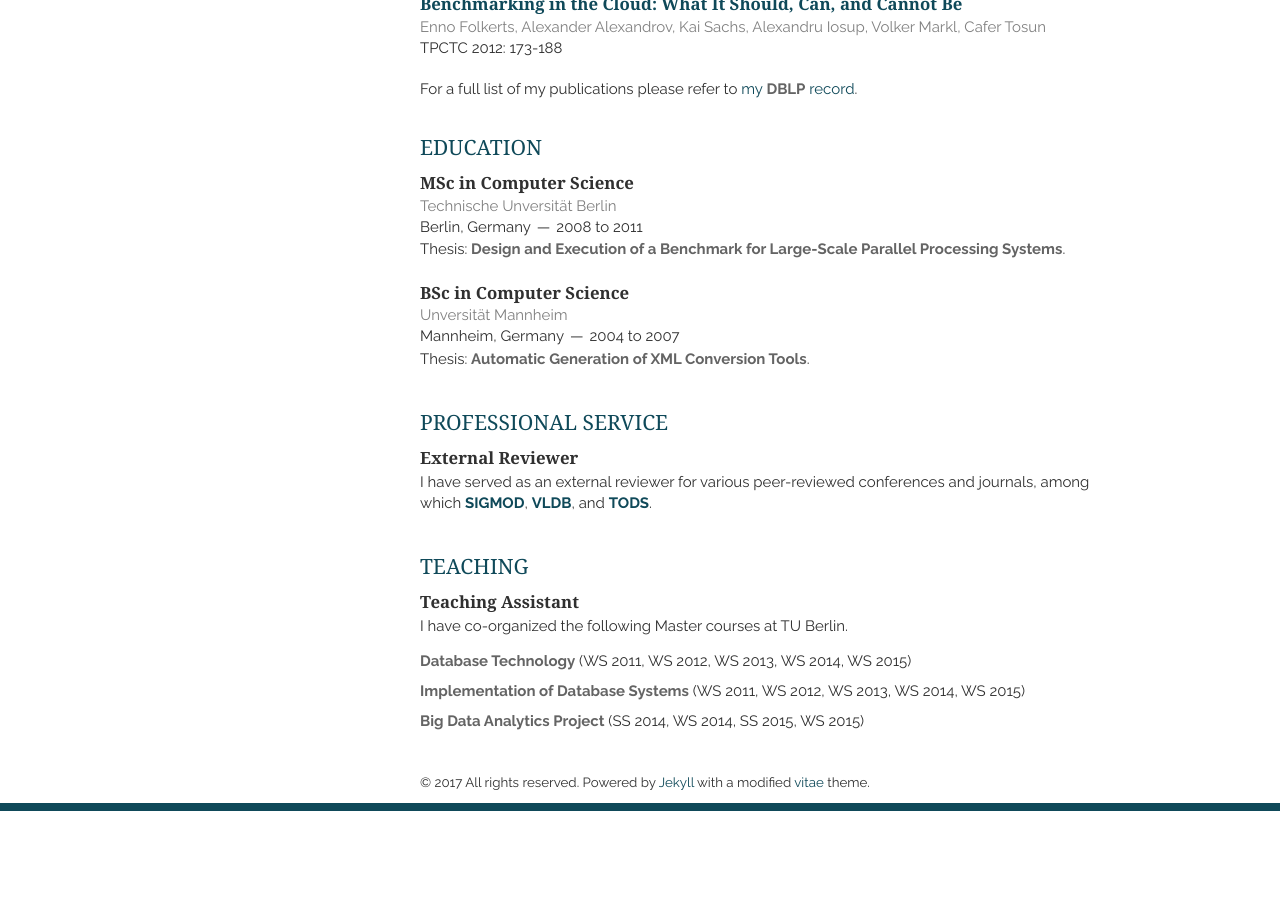
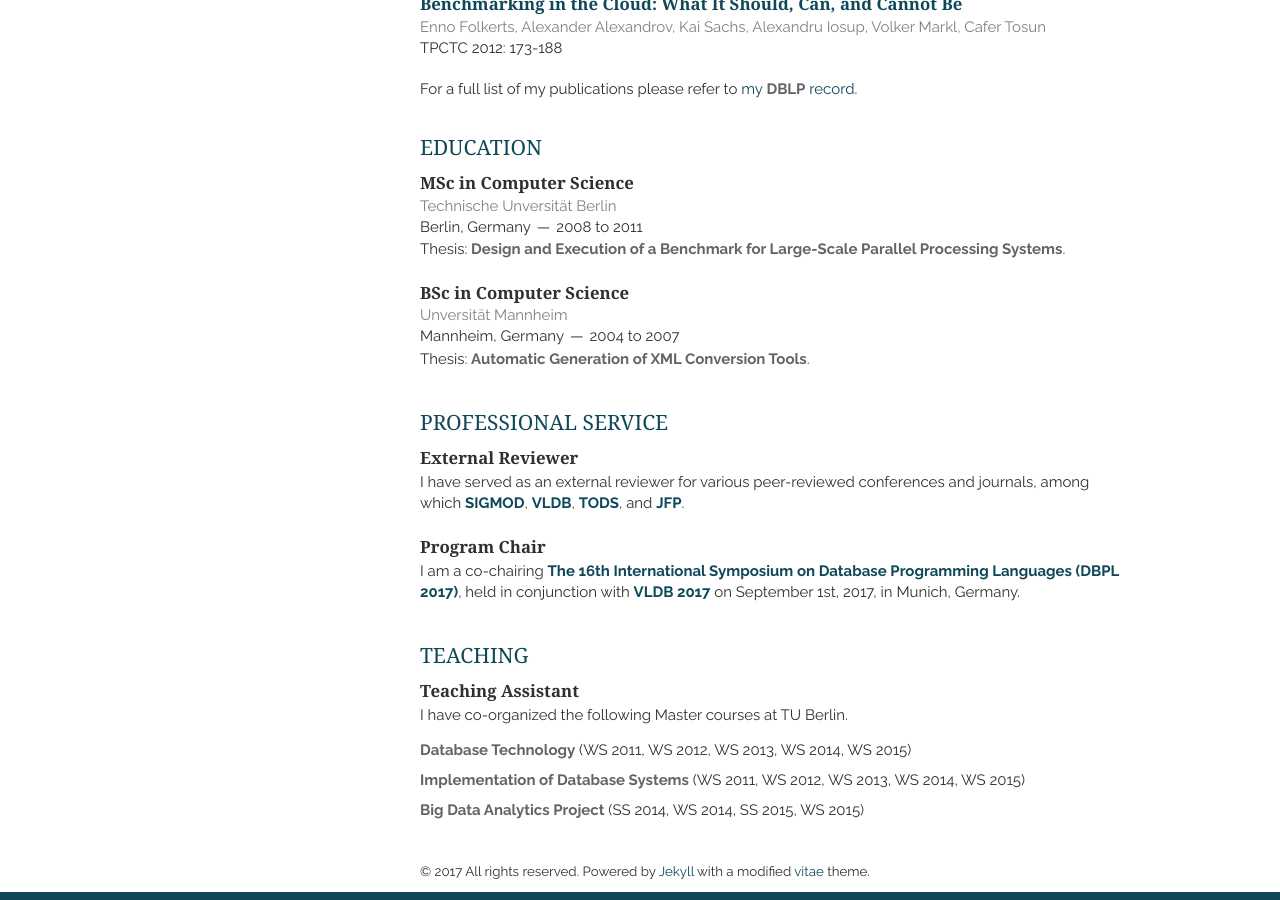
Before and after one commit to aalexandrov/aalexandrov, a Jekyll site: the page built from index.html, in a window 1280 px wide and 900 px high, scrolled down 862 px. Built offline with Jekyll 4.4.1, drawn with Linux system fonts in a browser that asks for light colours; nearby versions of some CDN libraries; the list of posts is cut into pages by our own code; before the commit the page ends 1673 px from its top, so only the background shows below that.

Commit message:
Updated `service.html`.

```diff
--- a/_includes/service.html
+++ b/_includes/service.html
@@ -1,5 +1,6 @@
 <section class="twelve columns">
     <h2>Professional Service</h2>
+
     <article>
         <header>
             <h3>External Reviewer</h3>
@@ -7,8 +8,22 @@
         <p>
             I have served as an external reviewer for various peer-reviewed conferences and journals, among which
             <em><a href="http://sigmod.org/">SIGMOD</a></em>,
-            <em><a href="http://vldb.org/">VLDB</a></em>, and
-            <em><a href="http://tods.acm.org/">TODS</a></em>.
+            <em><a href="http://vldb.org/">VLDB</a></em>,
+            <em><a href="http://tods.acm.org/">TODS</a></em>, and
+            <em><a href="https://www.cambridge.org/core/journals/journal-of-functional-programming/">JFP</a></em>.
+        </p>
+    </article>
+
+    <article>
+        <header>
+            <h3>Program Chair</h3>
+        </header>
+        <p>
+            I am a co-chairing
+            <em><a href="http://dbpl2017.org/">The 16th International Symposium on Database Programming Languages (DBPL 2017)</a></em>,
+            held in conjunction with
+            <em><a href="http://www.vldb.org/2017/">VLDB 2017</a></em>
+            on September 1st, 2017, in Munich, Germany.
         </p>
     </article>
 </section>
```
